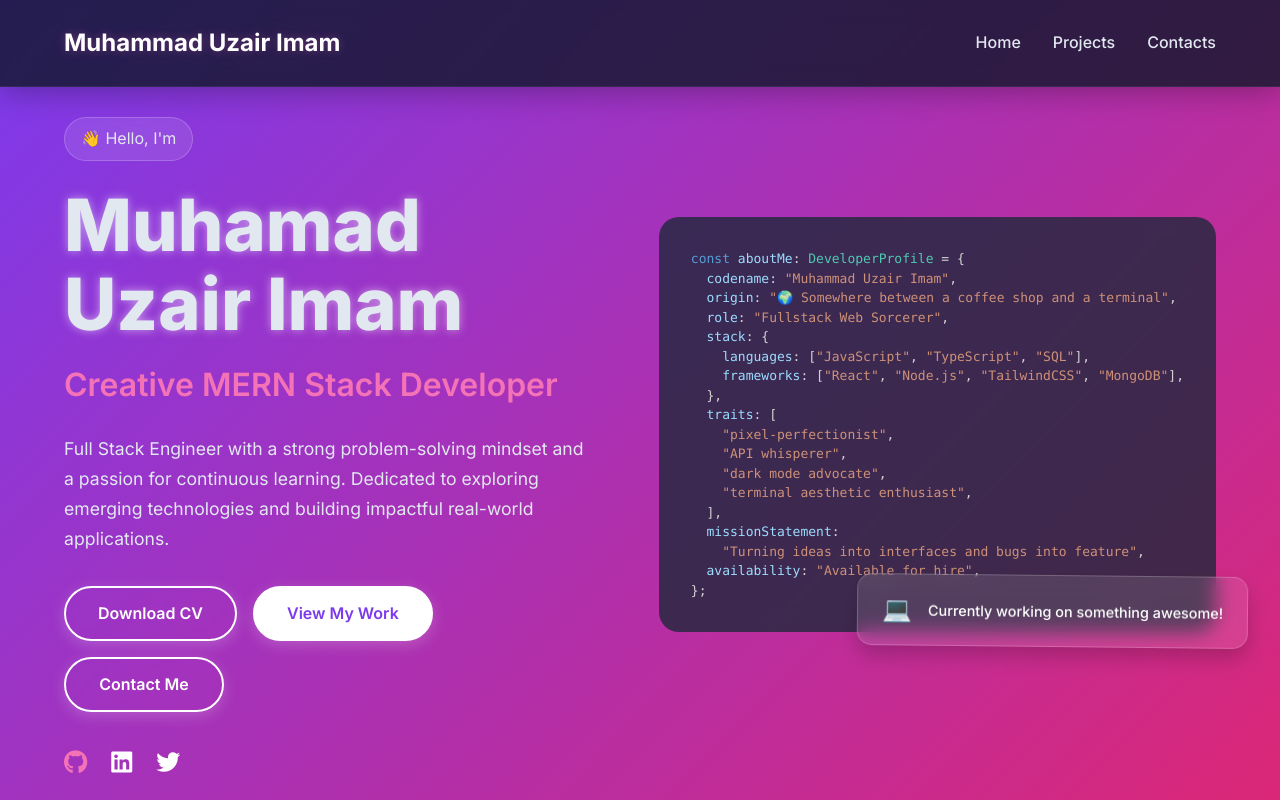
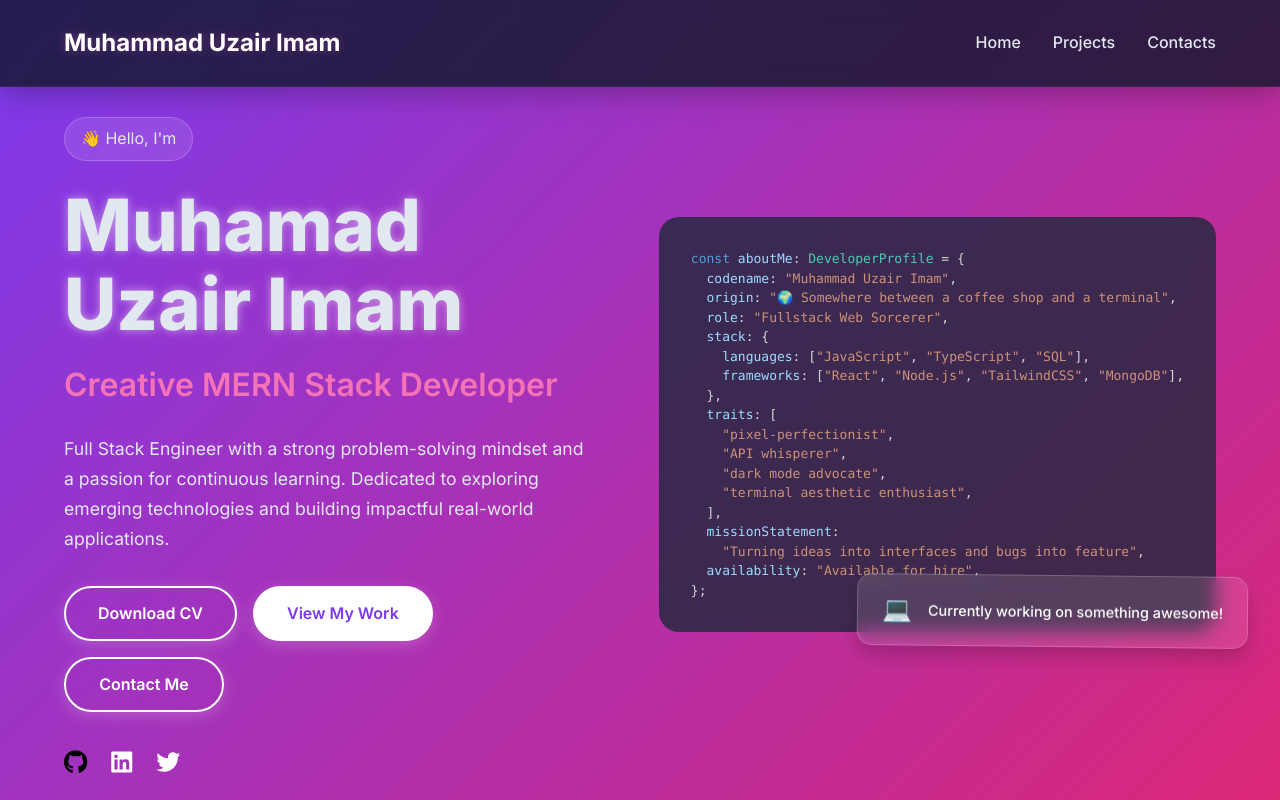
Before and after one commit to Uzairimam03/uzair-imam-portfolio, a React (Vite) app: page / in a window 1280 px wide. In both pictures the pointer is over the link 75 px from the left and 763 px from the top of the page. Shown: the top 800 px of the page. Built offline with nearby package versions, Linux system fonts and the light colour scheme; no server answers.

Commit message:
Some changes

```diff
--- a/src/App.css
+++ b/src/App.css
@@ -255,8 +255,14 @@ body {
 }
 
 .social-links a:hover {
-  color: var(--accent-color);
+  color:#61DBFB;
 }
+
+.social-links .github:hover{
+  color: black;
+}
+
+
 
 .floating-card {
   position: absolute;
@@ -356,6 +362,10 @@ display: none;
    text-align:center;
   font-size: 1.3rem;
  margin-bottom: 1rem;
+  color: #f472b6;
+}
+
+.h2-contact:hover{
   color: #f472b6;
 }
 
--- a/src/components/Contact.jsx
+++ b/src/components/Contact.jsx
@@ -95,6 +95,7 @@ export const Contact = () => {
         initial="initial"
         animate="animate"
         viewport={{ once: true }}
+        className="h2-contact"
       >
         Get in Touch
       </motion.h2>
--- a/src/components/Hero.jsx
+++ b/src/components/Hero.jsx
@@ -83,7 +83,8 @@ export const Hero = () => {
             {/* </div> */}
           </motion.div>
           <motion.div className="social-links" variants={staggerContainer}>
-            <motion.a href="https://github.com/Uzairimam03" target="_blank">
+            <motion.a href="https://github.com/Uzairimam03" target="_blank"
+            className="github">
               <i className="fab fa-github"> </i>
             </motion.a>
             <motion.a
```
